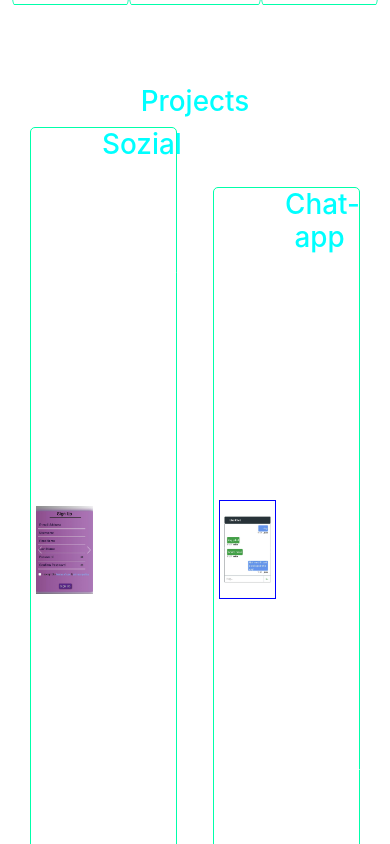
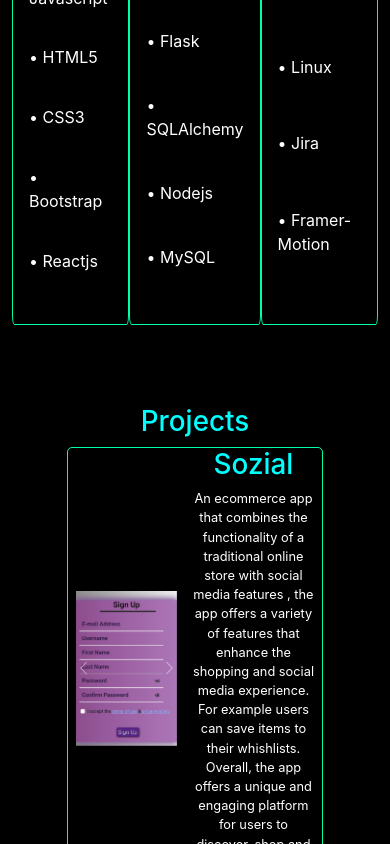
Before and after one commit to yisas93/Personal-Portfolio, a React (Create React App) app: page /aboutme in a window 390 px wide. Shown: the part 1156-2000 px from the top of the page. Built offline with nearby package versions, Linux system fonts and the light colour scheme; a web font is replaced by a local one.

Commit message:
responsiveness-aboutme page

```diff
--- a/src/App.css
+++ b/src/App.css
@@ -4,7 +4,7 @@
 }
 @media(max-width:500px){
   #root{
-    height: 100vh;
+    height: 100%;
   }
 }
 html{
--- a/src/components/aboutme.jsx
+++ b/src/components/aboutme.jsx
@@ -83,7 +83,7 @@ If you're interested in learning more about my experience and how I can help wit
         <div className="projects" id="projects">
           <h1>Projects</h1>
 
-            <div className="d-flex">
+            <div className="d-sm-grid d-md-flex">
             <div className="project" >
                 <div className="d-flex">
                   <div className="car-holder">
@@ -119,12 +119,12 @@ If you're interested in learning more about my experience and how I can help wit
                   </div>
                   </div>
                   <div className="d-flex buttons-project">
-                    <button className="button-project">Visit</button>
+
                     <a href="https://github.com/Alvarojavier22/Proyecto-Sozial"><button className="button-project">Source Code</button></a>
 
                   </div>
               </div>
-              <div className="project" >
+              <div className="project mt-3" >
                 <div className="d-flex">
                   <div className="car-holder" style={{border: "1px solid blue"}}>
                 <div id="carouselExampleControlsNoTouching3" className="carousel slide" data-bs-touch="false" data-bs-interval="false">
@@ -165,7 +165,7 @@ If you're interested in learning more about my experience and how I can help wit
               </div>
             </div>
 
-            <div className="d-flex mt-2">
+            <div className="d-sm-grid d-md-flex mt-3">
             <div className="project">
                 <div className="">
                 <div className="car-holder">
@@ -208,7 +208,7 @@ If you're interested in learning more about my experience and how I can help wit
               </div>
 
 
-              <div className="project" >
+              <div className="project mt-3" >
                 <div className="d-flex">
                   <div className="car-holder" style={{border: "1px solid blue"}}>
                 <div id="carouselExampleControlsNoTouching4" className="carousel slide" data-bs-touch="false" data-bs-interval="false">
--- a/src/components/compstyles.css
+++ b/src/components/compstyles.css
@@ -609,3 +609,133 @@ h1{
   left: 1%;
 }
 }
+
+
+
+
+
+
+
+
+
+
+/* about me medias*/
+@media(max-width: 700px){
+  .screen{
+    background-color: #000000;
+    height: 100%;
+
+  }
+  .header-aboutme{
+    height: 50rem;
+    width: 20rem;
+
+    margin-right: .2rem;
+
+
+  }
+  .header-aboutme p{
+    color: rgb(255, 255, 255);
+    opacity: 100%!important;
+    box-sizing: border-box;
+    font-size: 1rem;
+
+
+  }
+  .buttons{
+    margin-top: 4rem;
+    overflow: hidden;
+  }
+  .buttons span{
+    font-size: 1.5rem;
+  }
+  .buttons span::after{
+    content:"";
+    width:7rem;
+    height: 1px;
+    background-color: #0fa;
+    display: block;
+  }
+  .skills{
+    margin-top: 10rem;
+  }
+  .about-title{
+    text-align: center;
+  }
+  .about-title h1{
+    color: #0fa;
+  }
+  .skill{
+    padding: 1rem;
+    color: #fff;
+    height: 30rem;
+    width: 25rem;
+    border: .5px solid #0fa;
+    border-radius: 2%;
+    margin: auto;
+  }
+  .skill h3{
+    text-align: center;
+  }
+
+
+
+  .car-holder{
+    max-width: 40%;
+    margin: auto;
+  }
+  .projects{
+    margin-top: 5rem;
+    text-align: center;
+    display: grid;
+
+  }
+  .project{
+    border: 1px solid #0fa;
+    border-radius: 5px;
+    max-width: 70%;
+    margin: auto;
+
+  }
+  .text{
+    font-size: .8rem;
+    color: #fff;
+    max-width: 48%;
+    margin: auto;
+  }
+  .text2{
+    font-size: .8rem;
+    color: #fff;
+  }
+  .buttons-project{
+    margin-top: 1rem;
+    justify-content: space-around;
+    margin-bottom: .5rem;
+
+  }
+  .button-project{
+    font-family: "Balsamiq Sans";
+    text-decoration: none;
+    color: #0fa;
+    border: #0fa 2px solid;
+    background-color:transparent;
+    border-radius: 0.25em;
+    text-shadow: 0 0 0.125em hsl(0 0% 100% / 0.3), 0 0 0.45em currentColor;
+    box-shadow: inset 0 0 0.3em 0 #0fa, 0 0 0.3em 0 #0fa;
+    transition:all 0.5s;
+
+  }
+  .button-project:hover{
+    background-color:#0fa;
+    color:#000000;
+
+   }
+   .buttons a{
+    text-decoration: none;
+   }
+  .starimg{
+    height: 10rem;
+  }
+
+
+}
```
